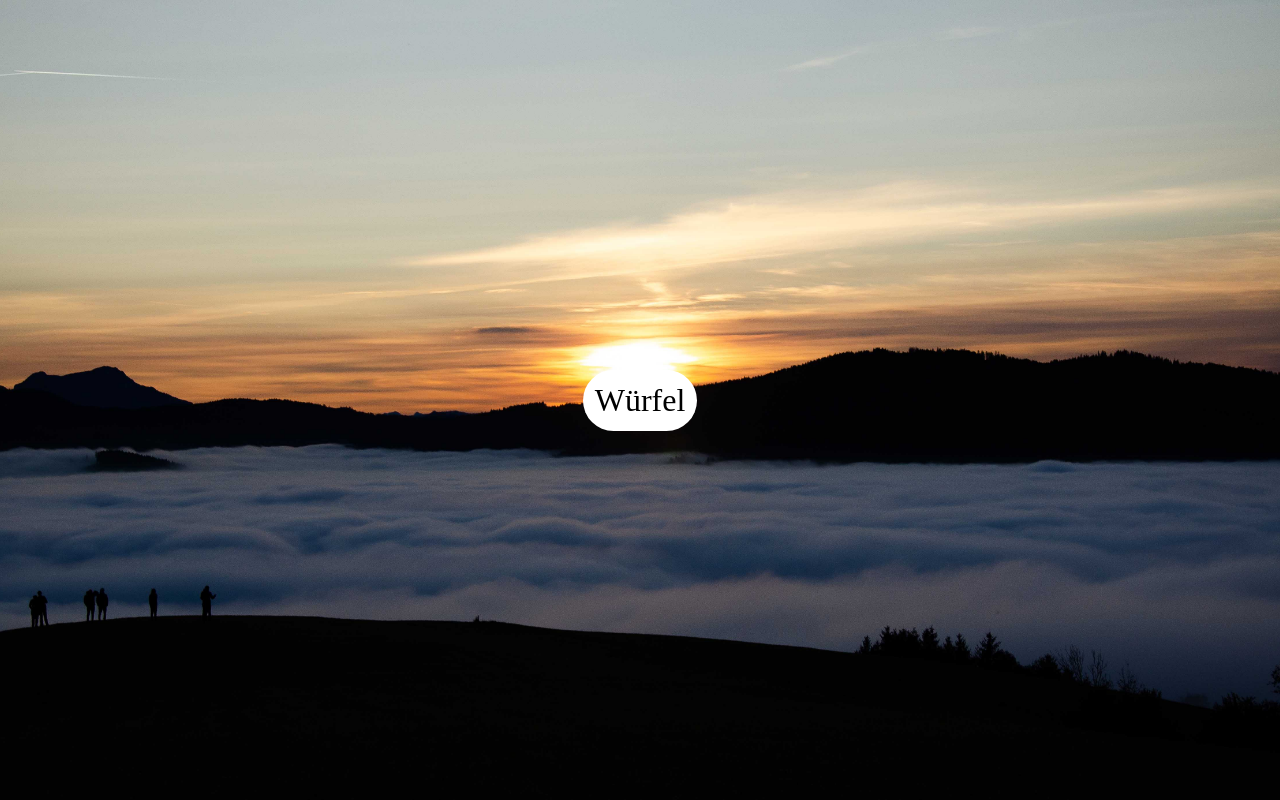
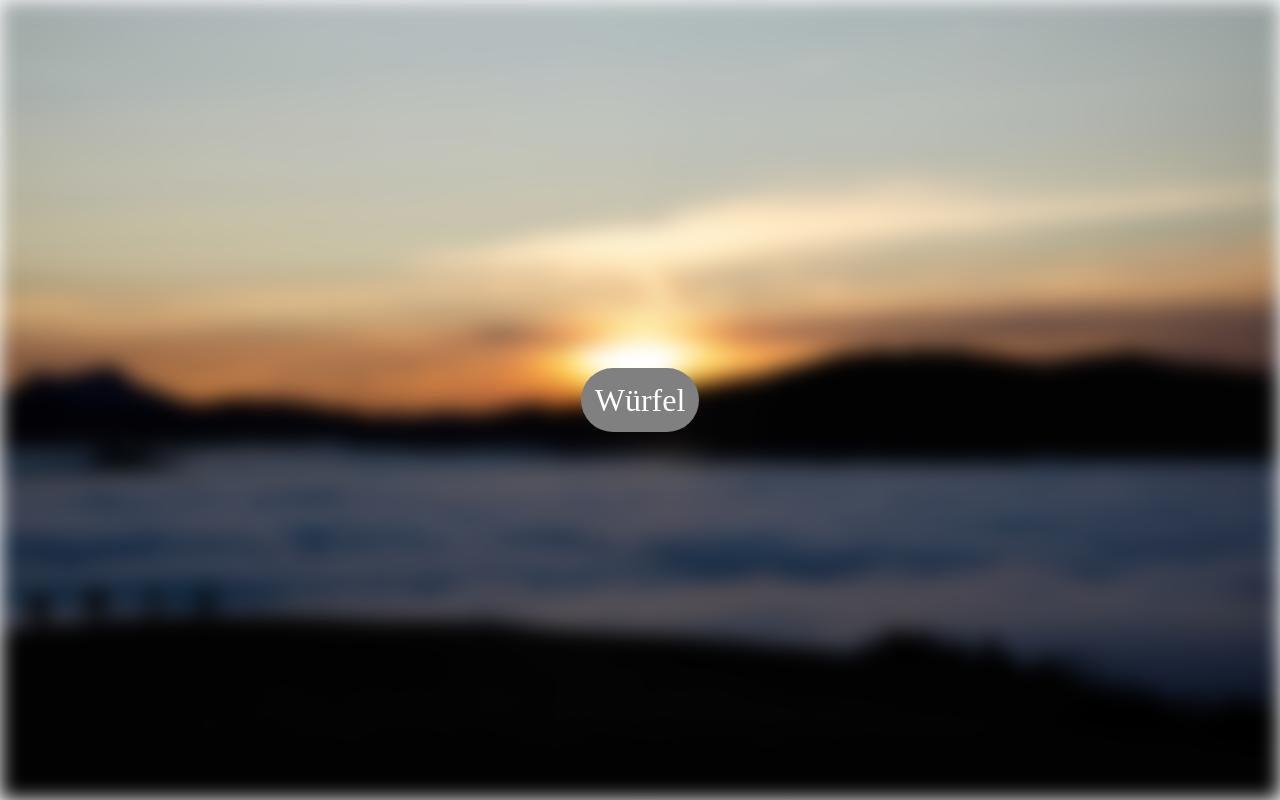
Before and after one commit to Florian-Jungwirth/Florian-Jungwirth.github.io, a plain HTML site: page index.html in a window 1280 px wide. Drawn offline with Linux system fonts and the light colour scheme.

Commit message:
General Changes

```diff
--- a/index.html
+++ b/index.html
@@ -6,10 +6,26 @@
     <title>Florian-Jungwirth</title>
     <style>
         body {
-            background: url("images/background.jpg") no-repeat center center fixed;
-            background-size: cover;
             margin: 0;
             padding: 0;
+            overflow: hidden;
+        }
+
+        #background {
+            width: 100vw;
+            height: 100vh;
+            background: url(images/background.jpg);
+            background-attachment: fixed;
+            background-position: center center;
+            background-size: cover;
+            z-index: -100;
+            position: absolute;
+        }
+
+        #blur {
+            filter: blur(10px);
+            z-index: -110;
+            position: absolute;
         }
 
         #wrapper {
@@ -21,20 +37,25 @@
         }
 
         a {
-            background: white;
-            color: black;
+            background: grey;
+            color: white;
             text-decoration-line: none;
             font-size: 4vh;
             border-radius: 200px;
-            padding: 1.5vh;
+            padding: 1.7vh;
         }
 
         a:hover {
             background-color: cadetblue;
+            box-shadow: inset 0px 0px 5px black;
+
         }
     </style>
 </head>
 <body>
+    <div id="blur">
+        <div id="background"></div>
+    </div>
     <div id="wrapper">
         <a href="wuerfel/wuerfel.html">Würfel</a>
     </div>
--- a/wuerfel/style.css
+++ b/wuerfel/style.css
@@ -53,3 +53,26 @@ img {
 	width: 20vw;
 	height: auto;
 }
+
+#home {
+	width: 100vw;
+	position: absolute;
+	bottom: 0;
+	margin-bottom: 3em;
+	display: flex;
+	justify-content: center;
+}
+
+a {
+	background: grey;
+	color: white;
+	text-decoration-line: none;
+	font-size: 4vh;
+	border-radius: 200px;
+	padding: 1.7vh;
+}
+
+a:hover {
+	background-color: cadetblue;
+	box-shadow: inset 0px 0px 5px black;
+}
```
Also changed, not shown: wuerfel/wuerfel.html (+2 -0 lines).
